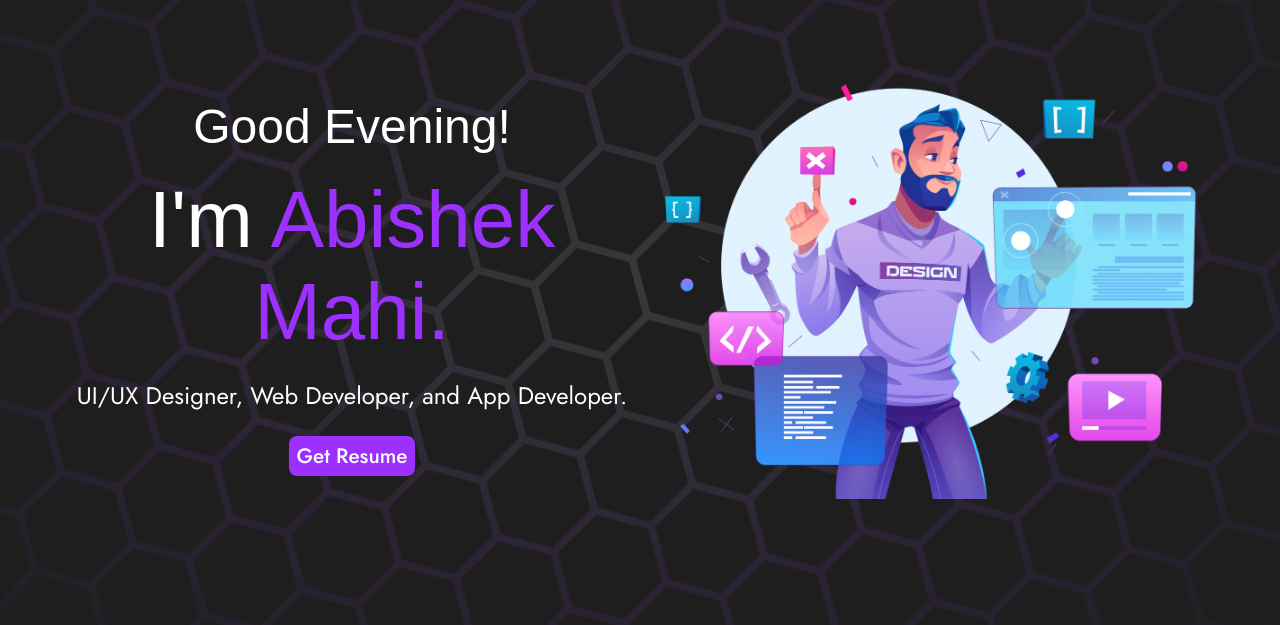
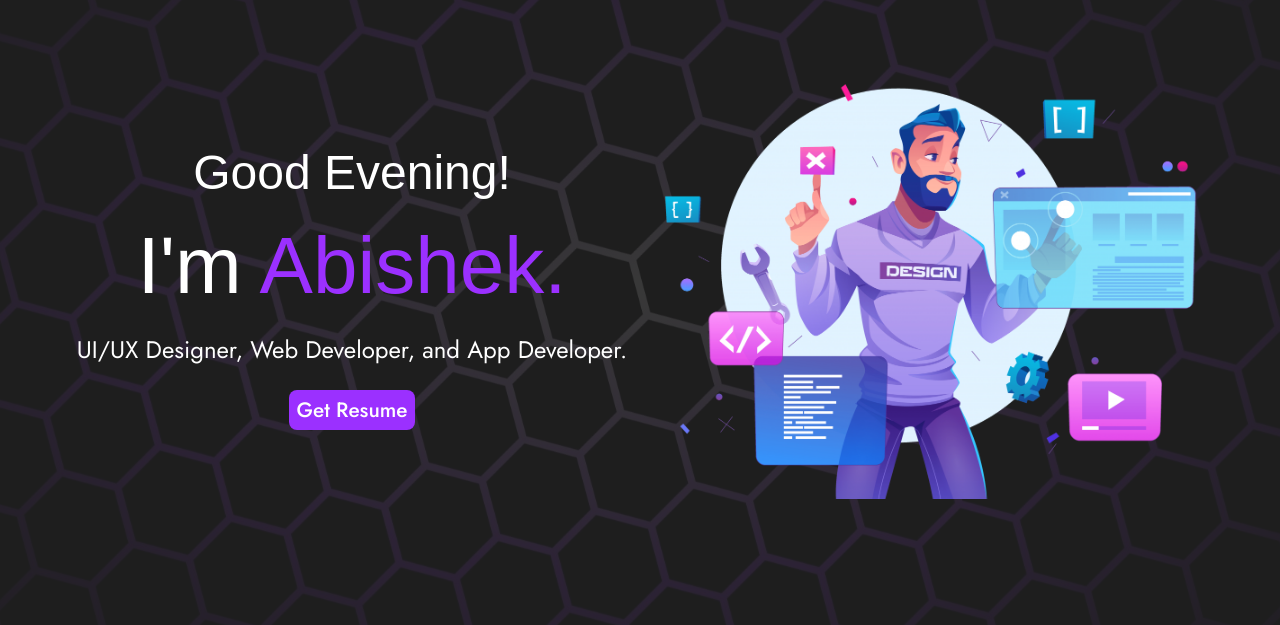
Before and after one commit to AbishekMahi/portfolio, a plain HTML site: page index.html in a window 1280 px wide. Shown: the part 99-724 px from the top of the page. Drawn offline with nearby package versions, Linux system fonts and the light colour scheme; a web font is replaced by a local one.

Commit message:
Update index.html

```diff
--- a/index.html
+++ b/index.html
@@ -62,7 +62,7 @@
         <div id="home" class="topcontent">
             <div class="toptext">
                 <h3 id="autoGreetings"></h3>
-                <h1>I'm <span>Abishek Mahi.</span></h1>
+                <h1>I'm <span>Abishek.</span></h1>
                 <p class="toppara">UI/UX Designer, Web Developer, and App Developer.</p>
                 <!-- <a href="Abishek RESUME.pdf"><button class="more-btn"><img src="images/dribbble.png"
                             alt="">Dribbble</button></a> -->
```
